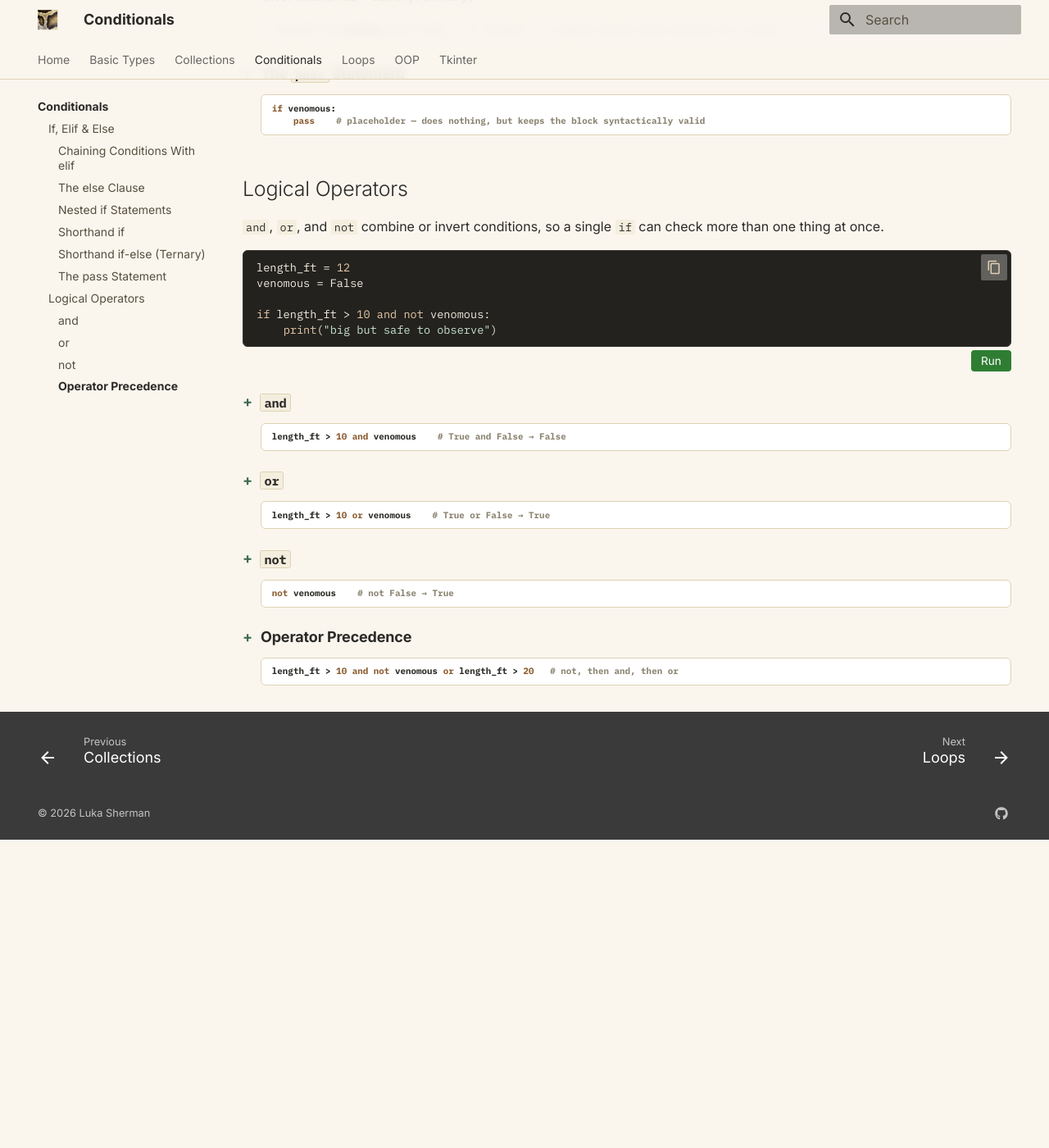
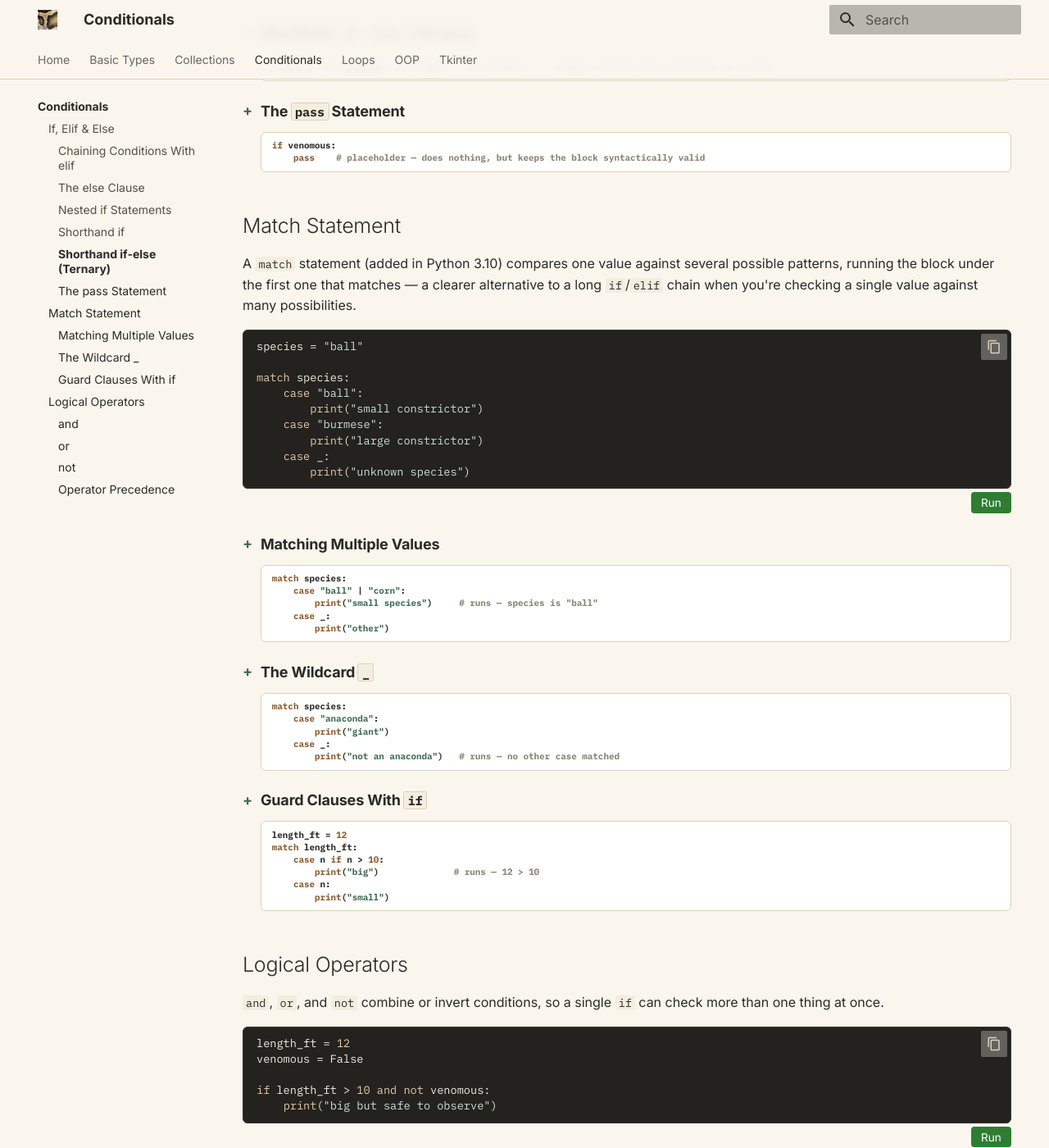
Before and after one commit to luka-sherman/python-field-guide, an MkDocs documentation site: the page built from docs/conditionals.md, in a window 1280 px wide and 1400 px high, scrolled down 1454 px. Shown: the whole window at 82% size. Built offline with MkDocs 1.6.1 and Material for MkDocs 9.7.7, drawn with Linux system fonts in a browser that asks for light colours; nearby versions of some CDN libraries; before the commit the page ends 2478 px from its top, so only the background shows below that; some of the changed text lies outside the part shown.

Commit message:
add match/case

````diff
--- a/docs/conditionals.md
+++ b/docs/conditionals.md
@@ -7,6 +7,7 @@ A **conditional** runs a block of code only when some condition is `True` — th
 | `if` | `if length_ft > 10:` | Runs its block only when the condition is `True` |
 | `elif` | `elif length_ft > 4:` | Checked only if every condition above it was `False` — runs the first one that's `True` |
 | `else` | `else:` | Catches everything not caught above — always comes last, with no condition of its own |
+| `match` / `case` | `case "ball":` | Compares one value against several patterns, running the first `case` that matches (Python 3.10+) |
 
 ## If, Elif & Else
 
@@ -190,6 +191,110 @@ print("checked venomous status, no action taken yet")
 
 </details>
 
+## Match Statement
+
+A `match` statement (added in Python 3.10) compares one value against several possible patterns, running the block under the first one that matches — a clearer alternative to a long `if`/`elif` chain when you're checking a single value against many possibilities.
+
+```python
+species = "ball"
+
+match species:
+    case "ball":
+        print("small constrictor")
+    case "burmese":
+        print("large constrictor")
+    case _:
+        print("unknown species")
+```
+
+<details markdown="block" class="pt-collapsible">
+<summary markdown="block">
+
+### Matching Multiple Values
+
+```python-ref
+match species:
+    case "ball" | "corn":
+        print("small species")     # runs — species is "ball"
+    case _:
+        print("other")
+```
+
+</summary>
+
+`|` lets a single `case` match several patterns at once, so values that should lead to the same outcome don't need a separate branch each.
+
+```python
+species = "ball"
+
+match species:
+    case "ball" | "corn":
+        print("small species")
+    case _:
+        print("other")
+```
+
+</details>
+
+<details markdown="block" class="pt-collapsible">
+<summary markdown="block">
+
+### The Wildcard `_`
+
+```python-ref
+match species:
+    case "anaconda":
+        print("giant")
+    case _:
+        print("not an anaconda")   # runs — no other case matched
+```
+
+</summary>
+
+`_` matches anything and is conventionally placed last, acting like `else` in an `if`/`elif` chain — it catches whatever none of the earlier cases matched. Without it, a value matching no case simply falls through and nothing runs.
+
+```python
+species = "ball"
+
+match species:
+    case "anaconda":
+        print("giant")
+    case _:
+        print("not an anaconda")
+```
+
+</details>
+
+<details markdown="block" class="pt-collapsible">
+<summary markdown="block">
+
+### Guard Clauses With `if`
+
+```python-ref
+length_ft = 12
+match length_ft:
+    case n if n > 10:
+        print("big")              # runs — 12 > 10
+    case n:
+        print("small")
+```
+
+</summary>
+
+A `case` can bind the matched value to a name (here `n`) and add an `if` guard — that branch only runs if the pattern matches *and* the guard condition is `True`, otherwise Python moves on to the next `case`.
+
+```python
+length_ft = 12
+
+match length_ft:
+    case n if n > 10:
+        print("big")
+    case n:
+        print("small")
+```
+
+</details>
+
 ## Logical Operators
 
 `and`, `or`, and `not` combine or invert conditions, so a single `if` can check more than one thing at once.
````
